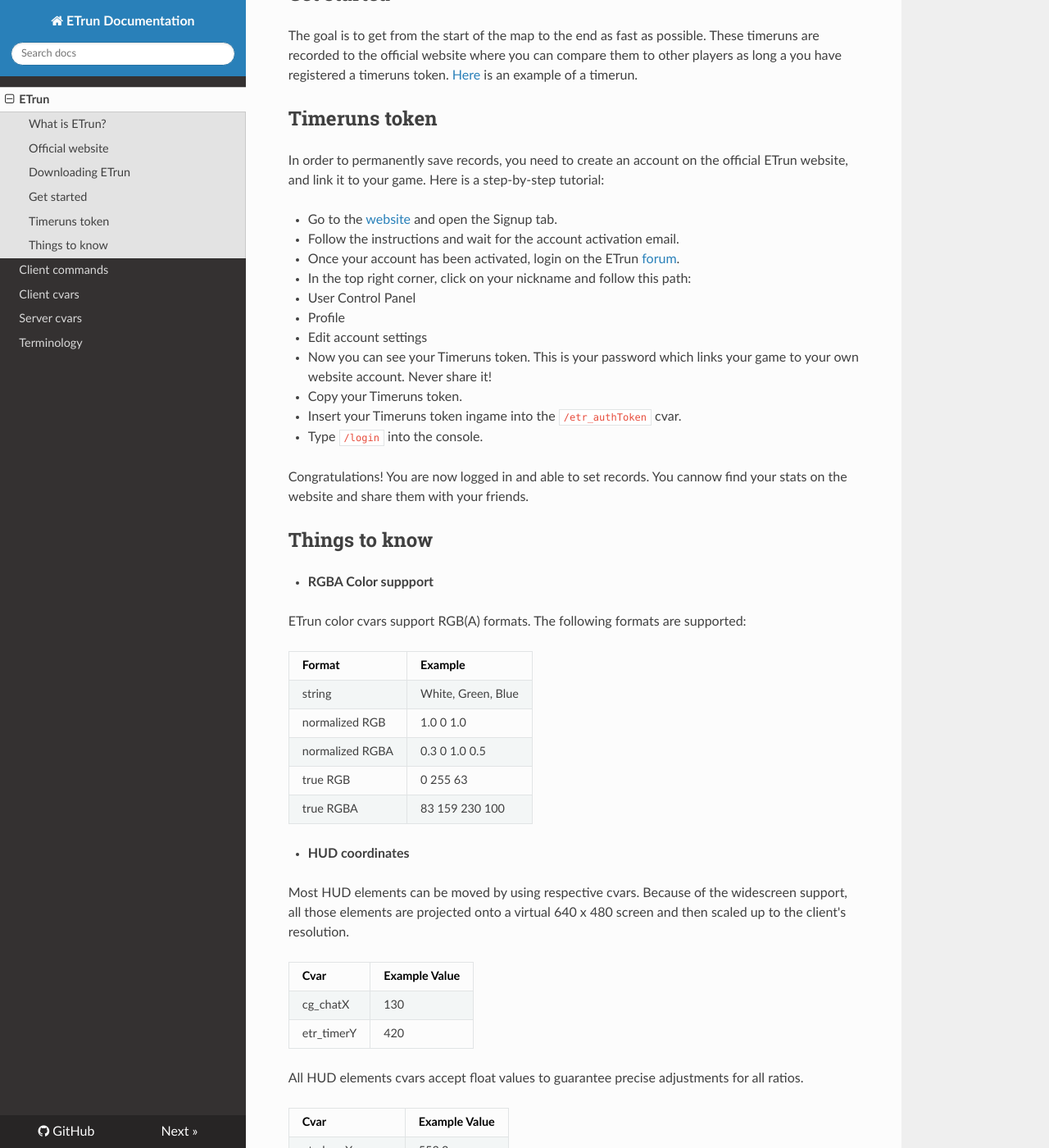
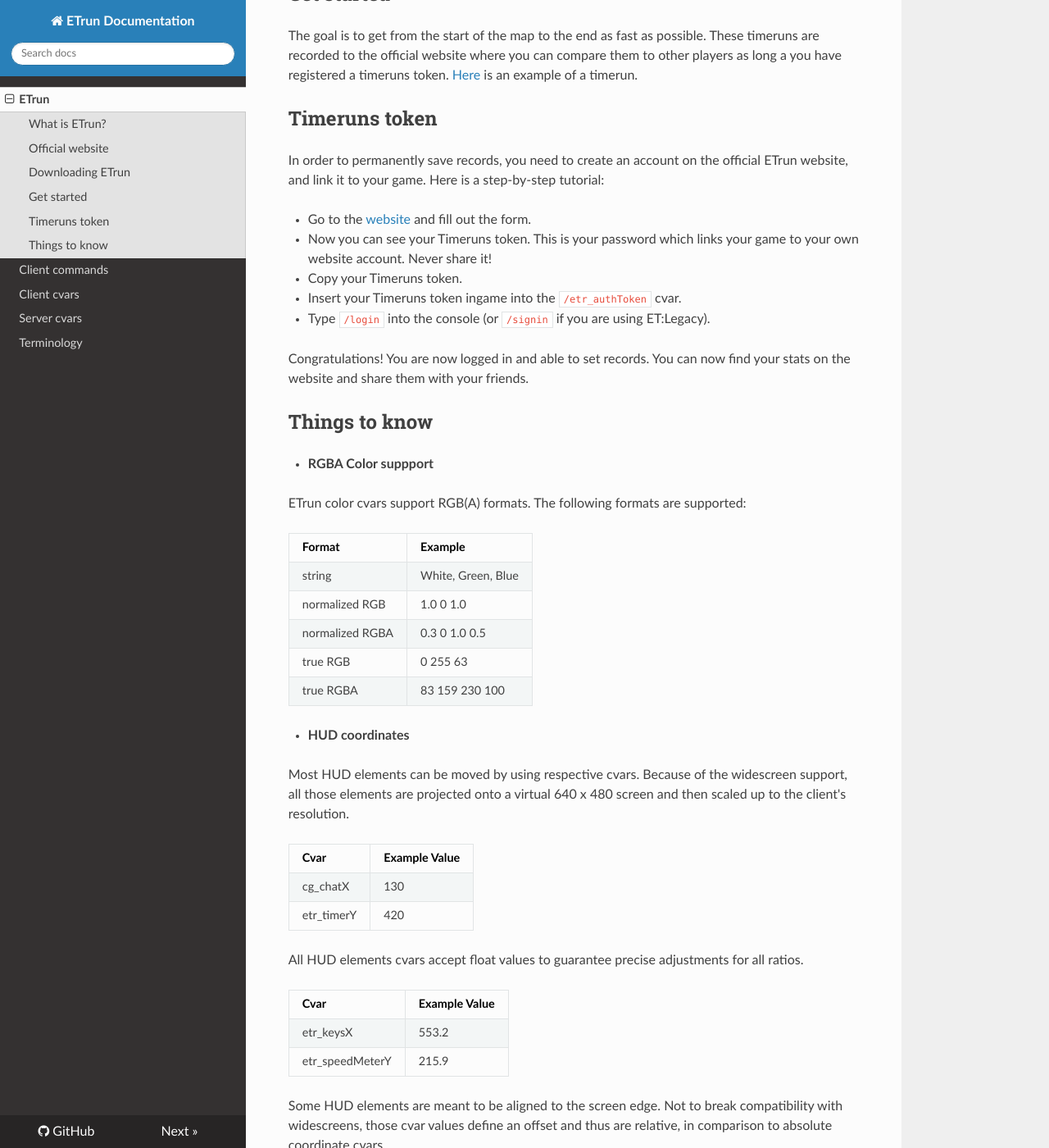
Before and after one commit to ETrun/ETrun, an MkDocs documentation site: the page built from docs/index.md, in a window 1280 px wide and 1400 px high, scrolled down 568 px. Shown: the whole window at 82% size. Built offline with MkDocs 1.6.1, drawn with Linux system fonts in a browser that asks for light colours; nearby versions of some CDN libraries; some of the changed text lies outside the part shown.

Commit message:
feat: add /signin & /signout as alias for /login & /logout for ET: Legacy usage

```diff
--- a/docs/index.md
+++ b/docs/index.md
@@ -22,19 +22,13 @@
 
 In order to permanently save records, you need to create an account on the official ETrun website, and link it to your game. Here is a step-by-step tutorial:
 
-* Go to the [website](https://timeruns.net/) and open the Signup tab.
-* Follow the instructions and wait for the account activation email.
-* Once your account has been activated, login on the ETrun [forum](https://forum.timeruns.net/).
-* In the top right corner, click on your nickname and follow this path:
-  * User Control Panel
-  * Profile
-  * Edit account settings
+* Go to the [website](https://timeruns.net/dashboard/register) and fill out the form.
 * Now you can see your Timeruns token. This is your password which links your game to your own website account. Never share it!
 * Copy your Timeruns token.
 * Insert your Timeruns token ingame into the `/etr_authToken` cvar.
-* Type `/login` into the console.
+* Type `/login` into the console (or `/signin` if you are using ET:Legacy).
 
-Congratulations! You are now logged in and able to set records. You cannow find your stats on the website and share them with your friends.
+Congratulations! You are now logged in and able to set records. You can now find your stats on the website and share them with your friends.
 
 ## Things to know
 
@@ -66,7 +60,7 @@
 | etr_keysX | 553.2 |
 | etr_speedMeterY | 215.9 |
 
-Some HUD elements are meant to be aligned to the screen edge. Not to break compability with widescreens, those cvar values define an offset and thus are relative, in comparison to absolute coordinate cvars.
+Some HUD elements are meant to be aligned to the screen edge. Not to break compatibility with widescreens, those cvar values define an offset and thus are relative, in comparison to absolute coordinate cvars.
 
 | Cvar | Example Value |
 | ---- | ------------- |
```
Also changed, not shown: docs/client_commands.md (+8 -0 lines), 2 other files.
